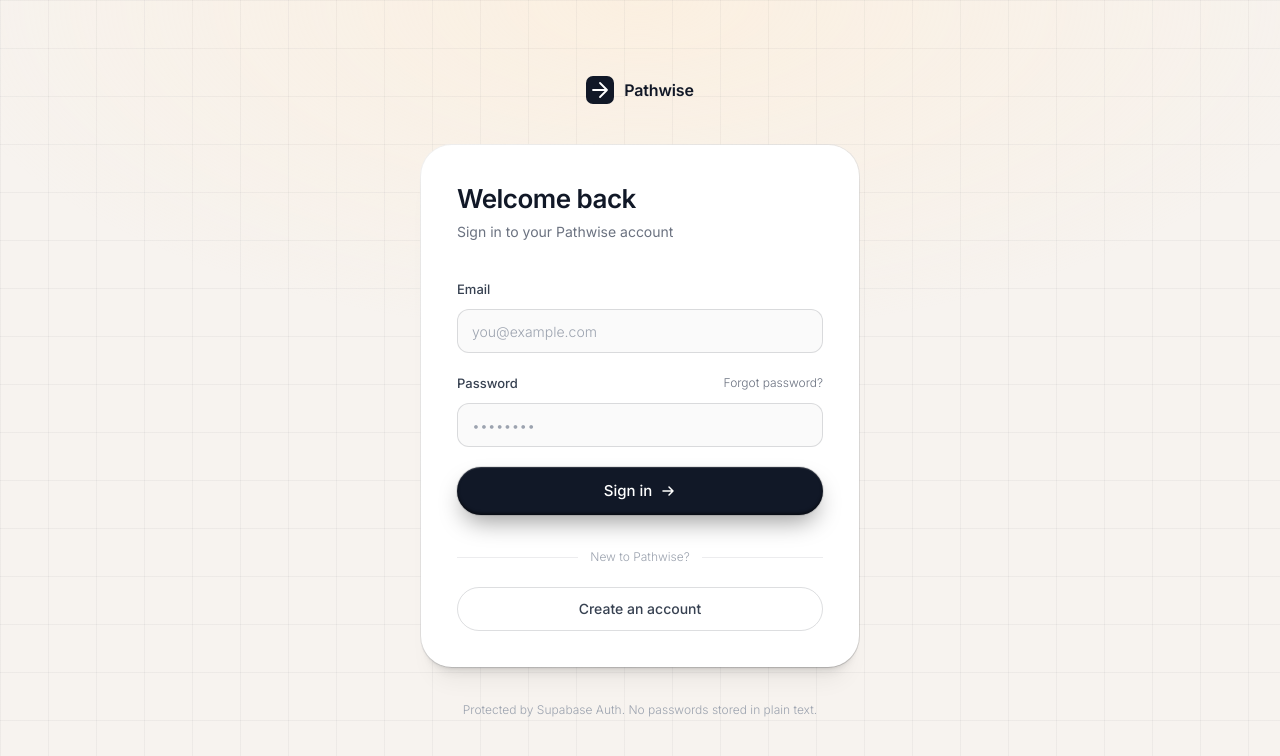
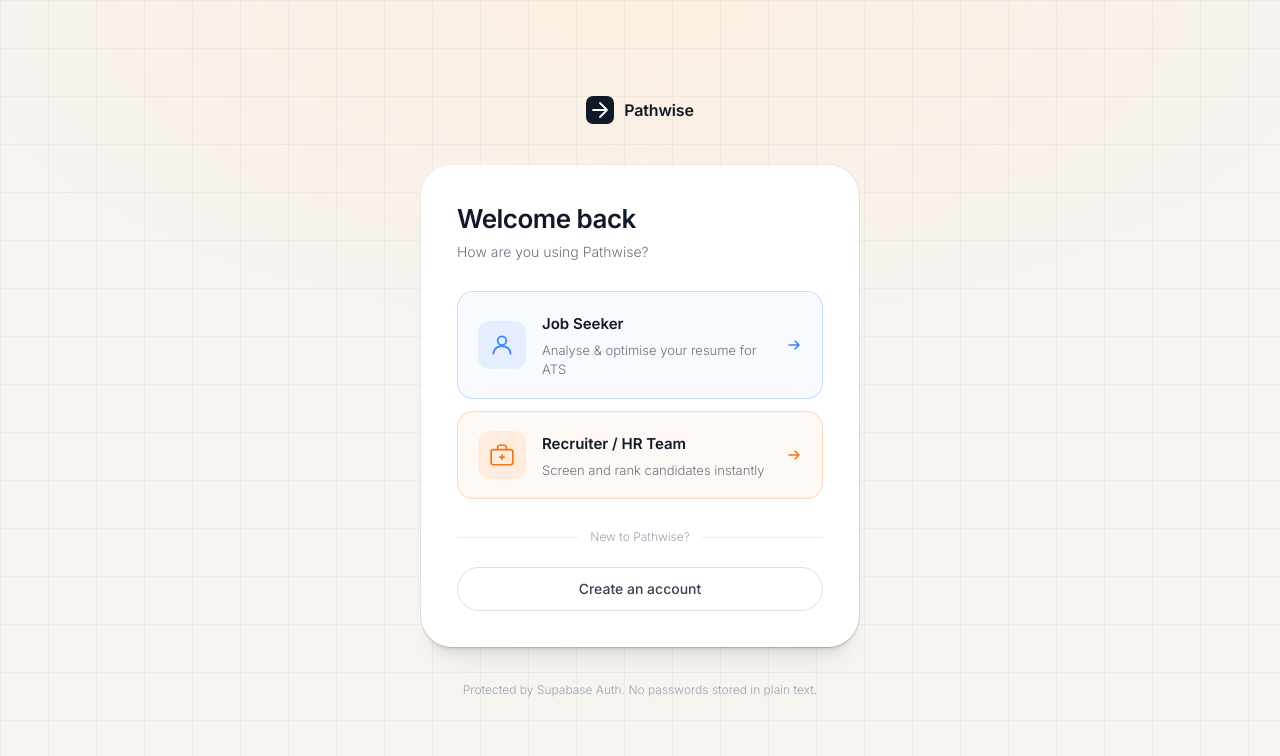
Before and after one commit to Abdennasserbedroune/Krino, a Next.js app in the folder frontend/: page /auth/login in a window 1280 px wide. Shown: the top 756 px of the page. Built offline with nearby package versions, Linux system fonts and the light colour scheme; no server answers.

Commit message:
fix: add role selection to login page, redirect to correct dashboard

```diff
--- a/frontend/app/auth/login/page.tsx
+++ b/frontend/app/auth/login/page.tsx
@@ -1,133 +1,250 @@
 'use client';
 
-import { useState } from 'react';
+import { useState, useEffect } from 'react';
 import Link from 'next/link';
 import { useRouter } from 'next/navigation';
 import { supabase } from '@/lib/supabase';
 
+// ── Icons ──────────────────────────────────────────────────────────────────────
 const IconLogo = () => (
   <svg width="28" height="28" viewBox="0 0 28 28" fill="none" aria-hidden="true">
     <rect width="28" height="28" rx="7" fill="#111827"/>
     <path d="M7 14h14M14 7l7 7-7 7" stroke="#fff" strokeWidth="1.8" strokeLinecap="round" strokeLinejoin="round"/>
   </svg>
 );
-
 const IconArrowRight = () => (
   <svg width="16" height="16" viewBox="0 0 16 16" fill="none" aria-hidden="true">
     <path d="M3 8h10M9 4l4 4-4 4" stroke="currentColor" strokeWidth="1.5" strokeLinecap="round" strokeLinejoin="round"/>
   </svg>
 );
+const IconSeeker = () => (
+  <svg width="26" height="26" viewBox="0 0 24 24" fill="none" stroke="#3b82f6" strokeWidth="1.6" strokeLinecap="round" strokeLinejoin="round">
+    <circle cx="12" cy="8" r="4"/>
+    <path d="M4 20c0-4 3.6-7 8-7s8 3 8 7"/>
+  </svg>
+);
+const IconRecruiter = () => (
+  <svg width="26" height="26" viewBox="0 0 24 24" fill="none" stroke="#f97316" strokeWidth="1.6" strokeLinecap="round" strokeLinejoin="round">
+    <rect x="2" y="7" width="20" height="14" rx="2"/>
+    <path d="M16 7V5a2 2 0 0 0-2-2h-4a2 2 0 0 0-2 2v2"/>
+    <line x1="12" y1="12" x2="12" y2="16"/>
+    <line x1="10" y1="14" x2="14" y2="14"/>
+  </svg>
+);
+
+type Role = 'seeker' | 'recruiter';
 
 export default function LoginPage() {
   const router = useRouter();
+  const [step, setStep] = useState<'role' | 'form'>('role');
+  const [selectedRole, setSelectedRole] = useState<Role | null>(null);
   const [email, setEmail] = useState('');
   const [password, setPassword] = useState('');
   const [loading, setLoading] = useState(false);
   const [error, setError] = useState<string | null>(null);
   const [focusedField, setFocusedField] = useState<string | null>(null);
 
+  // If user is already logged in, redirect them to the right dashboard
+  useEffect(() => {
+    supabase.auth.getSession().then(({ data }) => {
+      if (data.session?.user) {
+        const role = data.session.user.user_metadata?.role;
+        router.replace(role === 'recruiter' ? '/dashboard/recruiter' : '/dashboard');
+      }
+    });
+  }, [router]);
+
+  const handleRoleSelect = (role: Role) => {
+    setSelectedRole(role);
+    setStep('form');
+    setError(null);
+  };
+
   const handleSubmit = async (e: React.FormEvent) => {
     e.preventDefault();
     setError(null);
     setLoading(true);
-    const { error: authError } = await supabase.auth.signInWithPassword({ email, password });
+
+    const { data, error: authError } = await supabase.auth.signInWithPassword({ email, password });
+
     if (authError) {
-      setError(authError.message === 'Invalid login credentials'
+      setError(
+        authError.message === 'Invalid login credentials'
           ? 'Wrong email or password. Please try again.'
-        : authError.message);
+          : authError.message
+      );
       setLoading(false);
       return;
     }
-    router.push('/dashboard');
+
+    // Determine final role: prefer what is stored in Supabase user_metadata,
+    // fall back to what the user selected on this screen
+    const metaRole = data.user?.user_metadata?.role as Role | undefined;
+    const finalRole: Role = metaRole ?? selectedRole ?? 'seeker';
+
+    // Keep localStorage in sync
+    localStorage.setItem('user_role', finalRole);
+
+    // Redirect to the correct dashboard
+    router.push(finalRole === 'recruiter' ? '/dashboard/recruiter' : '/dashboard');
   };
 
+  // ── Shared card wrapper ──────────────────────────────────────────────────────
+  const Card = ({ children }: { children: React.ReactNode }) => (
+    <div style={{
+      position: 'relative', zIndex: 1,
+      width: '100%', maxWidth: 440,
+      padding: 1, borderRadius: 32,
+      background: 'linear-gradient(135deg, rgba(255,255,255,0.92) 0%, rgba(17,24,39,0.07) 100%)',
+    }}>
+      <div style={{
+        borderRadius: 31,
+        background: '#FFFFFF',
+        boxShadow: '0 0 0 1px rgba(0,0,0,0.06), 0 1px 1px -0.5px rgba(0,0,0,0.06), 0 3px 3px -1.5px rgba(0,0,0,0.06), 0 6px 6px -3px rgba(0,0,0,0.06), 0 12px 12px -6px rgba(0,0,0,0.06), 0 24px 24px -12px rgba(0,0,0,0.06)',
+        padding: '40px 36px 36px',
+      }}>
+        {children}
+      </div>
+    </div>
+  );
+
   return (
-    <div
-      style={{
+    <div style={{
       minHeight: '100dvh',
       background: '#F7F3EF',
       fontFamily: "'Inter', sans-serif",
-        display: 'flex',
-        flexDirection: 'column',
-        alignItems: 'center',
-        justifyContent: 'center',
+      display: 'flex', flexDirection: 'column',
+      alignItems: 'center', justifyContent: 'center',
       padding: '24px',
-        position: 'relative',
-        overflowX: 'hidden',
-      }}
-    >
-      {/* Warm radial glow */}
-      <div aria-hidden style={{
-        position: 'fixed', inset: 0, pointerEvents: 'none', zIndex: 0,
-        background: 'radial-gradient(ellipse 80% 60% at 50% 0%, rgba(255,237,213,0.55) 0%, transparent 70%)',
-      }}/>
-      {/* Grid overlay */}
-      <div aria-hidden style={{
-        position: 'fixed', inset: 0, pointerEvents: 'none', zIndex: 0,
-        backgroundImage: [
-          'linear-gradient(to right, rgba(17,24,39,0.04) 1px, transparent 1px)',
-          'linear-gradient(to bottom, rgba(17,24,39,0.04) 1px, transparent 1px)',
-        ].join(','),
-        backgroundSize: '48px 48px',
-      }}/>
+      position: 'relative', overflowX: 'hidden',
+    }}>
+      {/* Warm glow */}
+      <div aria-hidden style={{ position: 'fixed', inset: 0, pointerEvents: 'none', zIndex: 0, background: 'radial-gradient(ellipse 80% 60% at 50% 0%, rgba(255,237,213,0.55) 0%, transparent 70%)' }}/>
+      {/* Grid */}
+      <div aria-hidden style={{ position: 'fixed', inset: 0, pointerEvents: 'none', zIndex: 0, backgroundImage: ['linear-gradient(to right, rgba(17,24,39,0.04) 1px, transparent 1px)', 'linear-gradient(to bottom, rgba(17,24,39,0.04) 1px, transparent 1px)'].join(','), backgroundSize: '48px 48px' }}/>
 
-      {/* Logo top */}
-      <div style={{ position: 'relative', zIndex: 1, marginBottom: 40, display: 'flex', alignItems: 'center', gap: 10 }}>
+      {/* Logo */}
+      <div style={{ position: 'relative', zIndex: 1, marginBottom: 40 }}>
         <Link href="/" style={{ display: 'flex', alignItems: 'center', gap: 10, textDecoration: 'none' }}>
           <IconLogo/>
           <span style={{ fontSize: 16, fontWeight: 600, color: '#111827', letterSpacing: '-0.01em' }}>Pathwise</span>
         </Link>
       </div>
 
-      {/* Card */}
-      <div
+      {/* ── STEP 1: Role selection ── */}
+      {step === 'role' && (
+        <Card>
+          <div style={{ marginBottom: 28 }}>
+            <h1 style={{ margin: '0 0 8px', fontSize: 26, fontWeight: 600, color: '#111827', letterSpacing: '-0.02em' }}>Welcome back</h1>
+            <p style={{ margin: 0, fontSize: 14, color: '#6B7280', lineHeight: 1.6 }}>How are you using Pathwise?</p>
+          </div>
+
+          <div style={{ display: 'flex', flexDirection: 'column', gap: 12 }}>
+            {/* Job Seeker */}
+            <button
+              onClick={() => handleRoleSelect('seeker')}
               style={{
-          position: 'relative', zIndex: 1,
-          width: '100%', maxWidth: 440,
-          padding: 1,
-          borderRadius: 32,
-          background: 'linear-gradient(135deg, rgba(255,255,255,0.92) 0%, rgba(17,24,39,0.07) 100%)',
+                display: 'flex', alignItems: 'center', gap: 16,
+                padding: '18px 20px',
+                borderRadius: 16,
+                border: '1.5px solid rgba(59,130,246,0.25)',
+                background: 'rgba(59,130,246,0.04)',
+                cursor: 'pointer', textAlign: 'left',
+                transition: 'border-color 150ms ease, background 150ms ease, transform 150ms ease',
               }}
+              onMouseEnter={e => { e.currentTarget.style.borderColor = '#3b82f6'; e.currentTarget.style.background = 'rgba(59,130,246,0.08)'; e.currentTarget.style.transform = 'translateY(-1px)'; }}
+              onMouseLeave={e => { e.currentTarget.style.borderColor = 'rgba(59,130,246,0.25)'; e.currentTarget.style.background = 'rgba(59,130,246,0.04)'; e.currentTarget.style.transform = 'translateY(0)'; }}
             >
-        <div
+              <div style={{ width: 48, height: 48, borderRadius: 12, background: 'rgba(59,130,246,0.10)', display: 'flex', alignItems: 'center', justifyContent: 'center', flexShrink: 0 }}>
+                <IconSeeker/>
+              </div>
+              <div style={{ flex: 1 }}>
+                <div style={{ fontSize: 15, fontWeight: 600, color: '#111827', marginBottom: 3 }}>Job Seeker</div>
+                <div style={{ fontSize: 13, color: '#6B7280', lineHeight: 1.5 }}>Analyse & optimise your resume for ATS</div>
+              </div>
+              <svg width="16" height="16" viewBox="0 0 16 16" fill="none"><path d="M3 8h10M9 4l4 4-4 4" stroke="#3b82f6" strokeWidth="1.5" strokeLinecap="round" strokeLinejoin="round"/></svg>
+            </button>
+
+            {/* Recruiter */}
+            <button
+              onClick={() => handleRoleSelect('recruiter')}
               style={{
-            borderRadius: 31,
-            background: '#FFFFFF',
-            boxShadow: '0 0 0 1px rgba(0,0,0,0.06), 0 1px 1px -0.5px rgba(0,0,0,0.06), 0 3px 3px -1.5px rgba(0,0,0,0.06), 0 6px 6px -3px rgba(0,0,0,0.06), 0 12px 12px -6px rgba(0,0,0,0.06), 0 24px 24px -12px rgba(0,0,0,0.06)',
-            padding: '40px 36px 36px',
+                display: 'flex', alignItems: 'center', gap: 16,
+                padding: '18px 20px',
+                borderRadius: 16,
+                border: '1.5px solid rgba(249,115,22,0.25)',
+                background: 'rgba(249,115,22,0.04)',
+                cursor: 'pointer', textAlign: 'left',
+                transition: 'border-color 150ms ease, background 150ms ease, transform 150ms ease',
               }}
+              onMouseEnter={e => { e.currentTarget.style.borderColor = '#f97316'; e.currentTarget.style.background = 'rgba(249,115,22,0.08)'; e.currentTarget.style.transform = 'translateY(-1px)'; }}
+              onMouseLeave={e => { e.currentTarget.style.borderColor = 'rgba(249,115,22,0.25)'; e.currentTarget.style.background = 'rgba(249,115,22,0.04)'; e.currentTarget.style.transform = 'translateY(0)'; }}
             >
-          <div style={{ marginBottom: 32 }}>
-            <h1 style={{ margin: '0 0 8px', fontSize: 26, fontWeight: 600, color: '#111827', letterSpacing: '-0.02em' }}>Welcome back</h1>
-            <p style={{ margin: 0, fontSize: 14, color: '#6B7280', fontWeight: 400, lineHeight: 1.6 }}>
-              Sign in to your Pathwise account
-            </p>
+              <div style={{ width: 48, height: 48, borderRadius: 12, background: 'rgba(249,115,22,0.10)', display: 'flex', alignItems: 'center', justifyContent: 'center', flexShrink: 0 }}>
+                <IconRecruiter/>
+              </div>
+              <div style={{ flex: 1 }}>
+                <div style={{ fontSize: 15, fontWeight: 600, color: '#111827', marginBottom: 3 }}>Recruiter / HR Team</div>
+                <div style={{ fontSize: 13, color: '#6B7280', lineHeight: 1.5 }}>Screen and rank candidates instantly</div>
+              </div>
+              <svg width="16" height="16" viewBox="0 0 16 16" fill="none"><path d="M3 8h10M9 4l4 4-4 4" stroke="#f97316" strokeWidth="1.5" strokeLinecap="round" strokeLinejoin="round"/></svg>
+            </button>
+          </div>
+
+          <div style={{ margin: '24px 0 0', display: 'flex', alignItems: 'center', gap: 12 }}>
+            <div style={{ flex: 1, height: 1, background: 'rgba(17,24,39,0.08)' }}/>
+            <span style={{ fontSize: 12, color: '#9CA3AF' }}>New to Pathwise?</span>
+            <div style={{ flex: 1, height: 1, background: 'rgba(17,24,39,0.08)' }}/>
+          </div>
+          <Link
+            href="/auth/register"
+            style={{ marginTop: 16, display: 'flex', alignItems: 'center', justifyContent: 'center', gap: 6, height: 44, borderRadius: 9999, border: '1.5px solid rgba(17,24,39,0.14)', color: '#374151', fontSize: 14, fontWeight: 500, textDecoration: 'none', transition: 'border-color 150ms ease, color 150ms ease' }}
+            onMouseEnter={e => { (e.currentTarget as HTMLElement).style.borderColor = 'rgba(17,24,39,0.32)'; (e.currentTarget as HTMLElement).style.color = '#111827'; }}
+            onMouseLeave={e => { (e.currentTarget as HTMLElement).style.borderColor = 'rgba(17,24,39,0.14)'; (e.currentTarget as HTMLElement).style.color = '#374151'; }}
+          >
+            Create an account
+          </Link>
+        </Card>
+      )}
+
+      {/* ── STEP 2: Email / password form ── */}
+      {step === 'form' && (
+        <Card>
+          {/* Back button */}
+          <button
+            onClick={() => { setStep('role'); setError(null); }}
+            style={{ marginBottom: 24, display: 'flex', alignItems: 'center', gap: 6, background: 'none', border: 'none', cursor: 'pointer', fontSize: 13, color: '#6B7280', padding: 0, transition: 'color 150ms' }}
+            onMouseEnter={e => (e.currentTarget.style.color = '#111827')}
+            onMouseLeave={e => (e.currentTarget.style.color = '#6B7280')}
+          >
+            <svg width="14" height="14" viewBox="0 0 14 14" fill="none"><path d="M9 2L4 7l5 5" stroke="currentColor" strokeWidth="1.5" strokeLinecap="round" strokeLinejoin="round"/></svg>
+            Back
+          </button>
+
+          {/* Role badge */}
+          <div style={{ display: 'flex', alignItems: 'center', gap: 10, padding: '10px 14px', borderRadius: 12, background: selectedRole === 'seeker' ? 'rgba(59,130,246,0.06)' : 'rgba(249,115,22,0.06)', border: `1px solid ${selectedRole === 'seeker' ? 'rgba(59,130,246,0.20)' : 'rgba(249,115,22,0.20)'}`, marginBottom: 28 }}>
+            {selectedRole === 'seeker' ? <IconSeeker/> : <IconRecruiter/>}
+            <div>
+              <div style={{ fontSize: 13, fontWeight: 600, color: '#111827' }}>{selectedRole === 'seeker' ? 'Job Seeker' : 'Recruiter / HR Team'}</div>
+              <div style={{ fontSize: 11, color: '#9CA3AF' }}>Signing in as {selectedRole}</div>
+            </div>
+          </div>
+
+          <div style={{ marginBottom: 24 }}>
+            <h2 style={{ margin: '0 0 6px', fontSize: 22, fontWeight: 600, color: '#111827', letterSpacing: '-0.02em' }}>Welcome back</h2>
+            <p style={{ margin: 0, fontSize: 14, color: '#6B7280' }}>Sign in to your Pathwise account</p>
           </div>
 
           <form onSubmit={handleSubmit} style={{ display: 'flex', flexDirection: 'column', gap: 16 }}>
-
             {/* Email */}
             <div style={{ display: 'flex', flexDirection: 'column', gap: 6 }}>
               <label style={{ fontSize: 13, fontWeight: 500, color: '#374151' }}>Email</label>
               <input
-                type="email"
-                required
-                placeholder="you@example.com"
-                value={email}
+                type="email" required placeholder="you@example.com" value={email}
                 onChange={e => setEmail(e.target.value)}
                 onFocus={() => setFocusedField('email')}
                 onBlur={() => setFocusedField(null)}
-                style={{
-                  height: 44, width: '100%',
-                  padding: '0 14px',
-                  borderRadius: 12,
-                  border: `1.5px solid ${focusedField === 'email' ? '#111827' : 'rgba(17,24,39,0.14)'}`,
-                  background: 'rgba(17,24,39,0.02)',
-                  fontSize: 14, color: '#111827',
-                  outline: 'none',
-                  transition: 'border-color 150ms ease',
-                  boxSizing: 'border-box',
-                }}
+                style={{ height: 44, width: '100%', padding: '0 14px', borderRadius: 12, border: `1.5px solid ${focusedField === 'email' ? '#111827' : 'rgba(17,24,39,0.14)'}`, background: 'rgba(17,24,39,0.02)', fontSize: 14, color: '#111827', outline: 'none', transition: 'border-color 150ms ease', boxSizing: 'border-box' }}
               />
             </div>
 
@@ -135,115 +252,52 @@
             <div style={{ display: 'flex', flexDirection: 'column', gap: 6 }}>
               <div style={{ display: 'flex', justifyContent: 'space-between', alignItems: 'center' }}>
                 <label style={{ fontSize: 13, fontWeight: 500, color: '#374151' }}>Password</label>
-                <Link href="#" style={{ fontSize: 12, color: '#6B7280', textDecoration: 'none', transition: 'color 150ms' }}
+                <Link href="#" style={{ fontSize: 12, color: '#6B7280', textDecoration: 'none' }}
                   onMouseEnter={e => (e.target as HTMLElement).style.color = '#111827'}
                   onMouseLeave={e => (e.target as HTMLElement).style.color = '#6B7280'}
-                >
-                  Forgot password?
-                </Link>
+                >Forgot password?</Link>
               </div>
               <input
-                type="password"
-                required
-                placeholder="••••••••"
-                value={password}
+                type="password" required placeholder="••••••••" value={password}
                 onChange={e => setPassword(e.target.value)}
                 onFocus={() => setFocusedField('password')}
                 onBlur={() => setFocusedField(null)}
-                style={{
-                  height: 44, width: '100%',
-                  padding: '0 14px',
-                  borderRadius: 12,
-                  border: `1.5px solid ${focusedField === 'password' ? '#111827' : 'rgba(17,24,39,0.14)'}`,
-                  background: 'rgba(17,24,39,0.02)',
-                  fontSize: 14, color: '#111827',
-                  outline: 'none',
-                  transition: 'border-color 150ms ease',
-                  boxSizing: 'border-box',
-                }}
+                style={{ height: 44, width: '100%', padding: '0 14px', borderRadius: 12, border: `1.5px solid ${focusedField === 'password' ? '#111827' : 'rgba(17,24,39,0.14)'}`, background: 'rgba(17,24,39,0.02)', fontSize: 14, color: '#111827', outline: 'none', transition: 'border-color 150ms ease', boxSizing: 'border-box' }}
               />
             </div>
 
-            {/* Error */}
             {error && (
-              <div style={{
-                padding: '10px 14px',
-                borderRadius: 10,
-                background: 'rgba(239,68,68,0.06)',
-                border: '1px solid rgba(239,68,68,0.20)',
-                fontSize: 13,
-                color: '#dc2626',
-              }}>
+              <div style={{ padding: '10px 14px', borderRadius: 10, background: 'rgba(239,68,68,0.06)', border: '1px solid rgba(239,68,68,0.20)', fontSize: 13, color: '#dc2626' }}>
                 {error}
               </div>
             )}
 
-            {/* Submit */}
             <button
-              type="submit"
-              disabled={loading}
+              type="submit" disabled={loading}
               style={{
-                marginTop: 4,
-                height: 48,
-                width: '100%',
-                borderRadius: 9999,
-                background: loading ? 'rgba(17,24,39,0.5)' : '#111827',
-                color: '#FFFFFF',
-                fontSize: 15, fontWeight: 500,
-                border: 'none',
+                marginTop: 4, height: 48, width: '100%', borderRadius: 9999,
+                background: loading ? 'rgba(17,24,39,0.5)' : (selectedRole === 'recruiter' ? '#f97316' : '#111827'),
+                color: '#FFFFFF', fontSize: 15, fontWeight: 500, border: 'none',
                 cursor: loading ? 'not-allowed' : 'pointer',
                 display: 'flex', alignItems: 'center', justifyContent: 'center', gap: 8,
                 boxShadow: 'rgba(0,0,0,0.4) 0px 12px 24px -6px, rgba(255,255,255,0.15) 0px 1px 1px 0px inset, rgba(0,0,0,0.5) 0px -2px 3px 0px inset, rgba(0,0,0,0.10) 0px 0px 0px 1px',
                 transition: 'opacity 150ms ease, transform 150ms ease',
               }}
-              onMouseEnter={e => !loading && ((e.currentTarget.style.transform = 'translateY(-1px)'))}
+              onMouseEnter={e => !loading && (e.currentTarget.style.transform = 'translateY(-1px)')}
               onMouseLeave={e => (e.currentTarget.style.transform = 'translateY(0)')}
             >
               {loading ? 'Signing in...' : 'Sign in'}
               {!loading && <IconArrowRight/>}
             </button>
           </form>
+        </Card>
+      )}
 
-          {/* Divider */}
-          <div style={{
-            margin: '28px 0 0',
-            display: 'flex', alignItems: 'center', gap: 12,
-          }}>
-            <div style={{ flex: 1, height: 1, background: 'rgba(17,24,39,0.08)' }}/>
-            <span style={{ fontSize: 12, color: '#9CA3AF' }}>New to Pathwise?</span>
-            <div style={{ flex: 1, height: 1, background: 'rgba(17,24,39,0.08)' }}/>
-          </div>
-
-          <Link
-            href="/auth/register"
-            style={{
-              marginTop: 16,
-              display: 'flex', alignItems: 'center', justifyContent: 'center', gap: 6,
-              height: 44,
-              borderRadius: 9999,
-              border: '1.5px solid rgba(17,24,39,0.14)',
-              color: '#374151',
-              fontSize: 14, fontWeight: 500,
-              textDecoration: 'none',
-              transition: 'border-color 150ms ease, color 150ms ease',
-            }}
-            onMouseEnter={e => { (e.currentTarget as HTMLElement).style.borderColor = 'rgba(17,24,39,0.32)'; (e.currentTarget as HTMLElement).style.color = '#111827'; }}
-            onMouseLeave={e => { (e.currentTarget as HTMLElement).style.borderColor = 'rgba(17,24,39,0.14)'; (e.currentTarget as HTMLElement).style.color = '#374151'; }}
-          >
-            Create an account
-          </Link>
-        </div>
-      </div>
-
-      {/* Footer note */}
       <p style={{ position: 'relative', zIndex: 1, marginTop: 28, fontSize: 12, color: '#9CA3AF', textAlign: 'center' }}>
         Protected by Supabase Auth. No passwords stored in plain text.
       </p>
 
-      <style>{`
-        * { box-sizing: border-box; }
-        input::placeholder { color: #9CA3AF; }
-      `}</style>
+      <style>{`* { box-sizing: border-box; } input::placeholder { color: #9CA3AF; }`}</style>
     </div>
   );
 }
```
Lines whose indentation alone changed are shown as unchanged.
